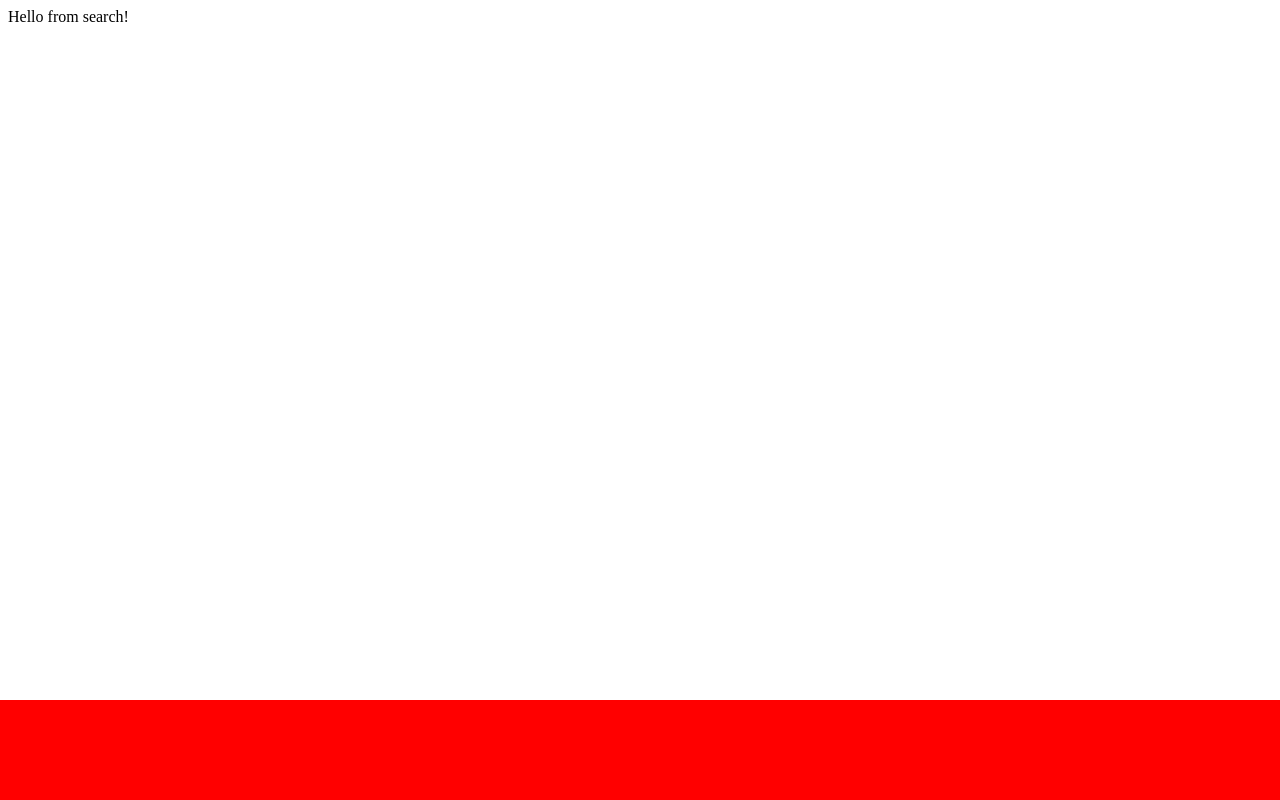
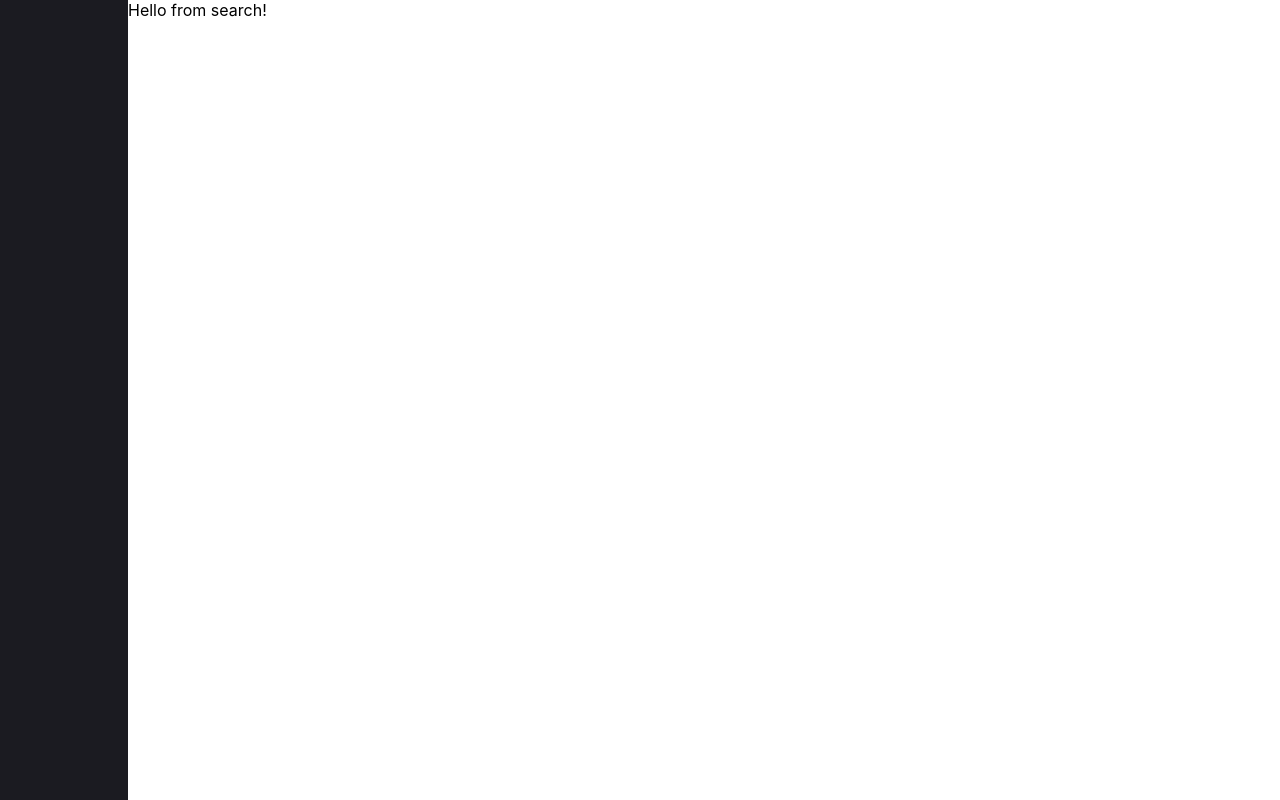
Before and after one commit to DarinEvanow/BookWyrm, a React (Create React App) app in the folder frontend/: page /search in a window 1280 px wide. Built offline with nearby package versions, Linux system fonts and the light colour scheme; what @absinthe/socket, @absinthe/socket-apollo-link, phoenix would draw is missing.

Commit message:
Wrap app in grid and use global styles to remove margin.

```diff
--- a/frontend/src/App.tsx
+++ b/frontend/src/App.tsx
@@ -1,23 +1,26 @@
 import React from 'react';
 import { BrowserRouter, Route, Switch } from 'react-router-dom';
+
 import HomeContainer from './components/home/HomeContainer';
 import LibraryContainer from './components/library/LibraryContainer';
 import SearchContainer from './components/search/SearchContainer';
-import Footer from './components/navigation/Footer';
+import Navigation from './components/navigation/Navigation';
+import * as SC from './styles';
 
 const App: React.FC = () => {
   return (
     <BrowserRouter>
-      <div id="app">
-        <div id="content">
+      <SC.App>
+        <SC.Content>
           <Switch>
             <Route path="/" exact component={HomeContainer} />
             <Route path="/library" exact component={LibraryContainer} />
             <Route path="/search" exact component={SearchContainer} />
           </Switch>
-        </div>
-        <Footer />
-      </div>
+        </SC.Content>
+        <Navigation />
+      </SC.App>
+      <SC.GlobalStyle />
     </BrowserRouter>
   );
 };
--- a/frontend/src/components/navigation/Footer.tsx
+++ /dev/null
@@ -1,8 +0,0 @@
-import React from 'react';
-import * as S from './styles';
-
-const Footer: React.FC = () => {
-  return <S.Footer />;
-};
-
-export default Footer;
--- /dev/null
+++ b/frontend/src/components/navigation/Navigation.tsx
@@ -0,0 +1,8 @@
+import React from 'react';
+import * as SC from './styles';
+
+const Navigation: React.FC = () => {
+  return <SC.Navigation />;
+};
+
+export default Navigation;
--- a/frontend/src/components/navigation/styles.tsx
+++ b/frontend/src/components/navigation/styles.tsx
@@ -1,12 +1,6 @@
 import styled from 'styled-components';
 
-export const Footer = styled.footer`
-  position: fixed;
-  height: 100px;
-  left: 0;
-  bottom: 0;
-  width: 100%;
-  background-color: red;
-  color: red;
-  text-align: center;
+export const Navigation = styled.div`
+  grid-area: navigation;
+  background-color: #1b1b21;
 `;
--- a/frontend/src/index.css
+++ /dev/null
@@ -1,13 +0,0 @@
-body {
-  margin: 0;
-  font-family: -apple-system, BlinkMacSystemFont, 'Segoe UI', 'Roboto', 'Oxygen',
-    'Ubuntu', 'Cantarell', 'Fira Sans', 'Droid Sans', 'Helvetica Neue',
-    sans-serif;
-  -webkit-font-smoothing: antialiased;
-  -moz-osx-font-smoothing: grayscale;
-}
-
-code {
-  font-family: source-code-pro, Menlo, Monaco, Consolas, 'Courier New',
-    monospace;
-}
--- /dev/null
+++ b/frontend/src/styles.js
@@ -0,0 +1,48 @@
+import styled, { createGlobalStyle } from 'styled-components';
+
+export const GlobalStyle = createGlobalStyle`
+  body {
+    margin: 0;
+    font-family: -apple-system, BlinkMacSystemFont, 'Segoe UI', 'Roboto', 'Oxygen',
+      'Ubuntu', 'Cantarell', 'Fira Sans', 'Droid Sans', 'Helvetica Neue',
+      sans-serif;
+    -webkit-font-smoothing: antialiased;
+    -moz-osx-font-smoothing: grayscale;
+  }
+
+  code {
+    font-family: source-code-pro, Menlo, Monaco, Consolas, 'Courier New',
+      monospace;
+  }
+`;
+
+export const App = styled.div`
+  display: grid;
+  height: 100vh;
+
+  body {
+    margin: 0;
+  }
+
+  @media screen and (min-width: 0px) {
+    grid-template-areas:
+      'content content content'
+      'navigation navigation navigation';
+
+    grid-template-columns: 1fr 1fr 1fr;
+    grid-template-rows: 1fr 100px;
+  }
+
+  @media screen and (min-width: 800px) {
+    grid-template-areas:
+      'navigation content content'
+      'navigation content content';
+
+    grid-template-columns: 10% 1fr 1fr;
+    grid-template-rows: 1fr 1fr;
+  }
+`;
+
+export const Content = styled.div`
+  grid-area: content;
+`;
--- /dev/null
+++ b/package.json
@@ -0,0 +1,6 @@
+{
+  "dependencies": {
+    "@types/styled-components": "^5.1.0",
+    "styled-components": "^5.1.0"
+  }
+}
```
Also changed, not shown: 1 other file (tests, documents, lock files or other folders).
